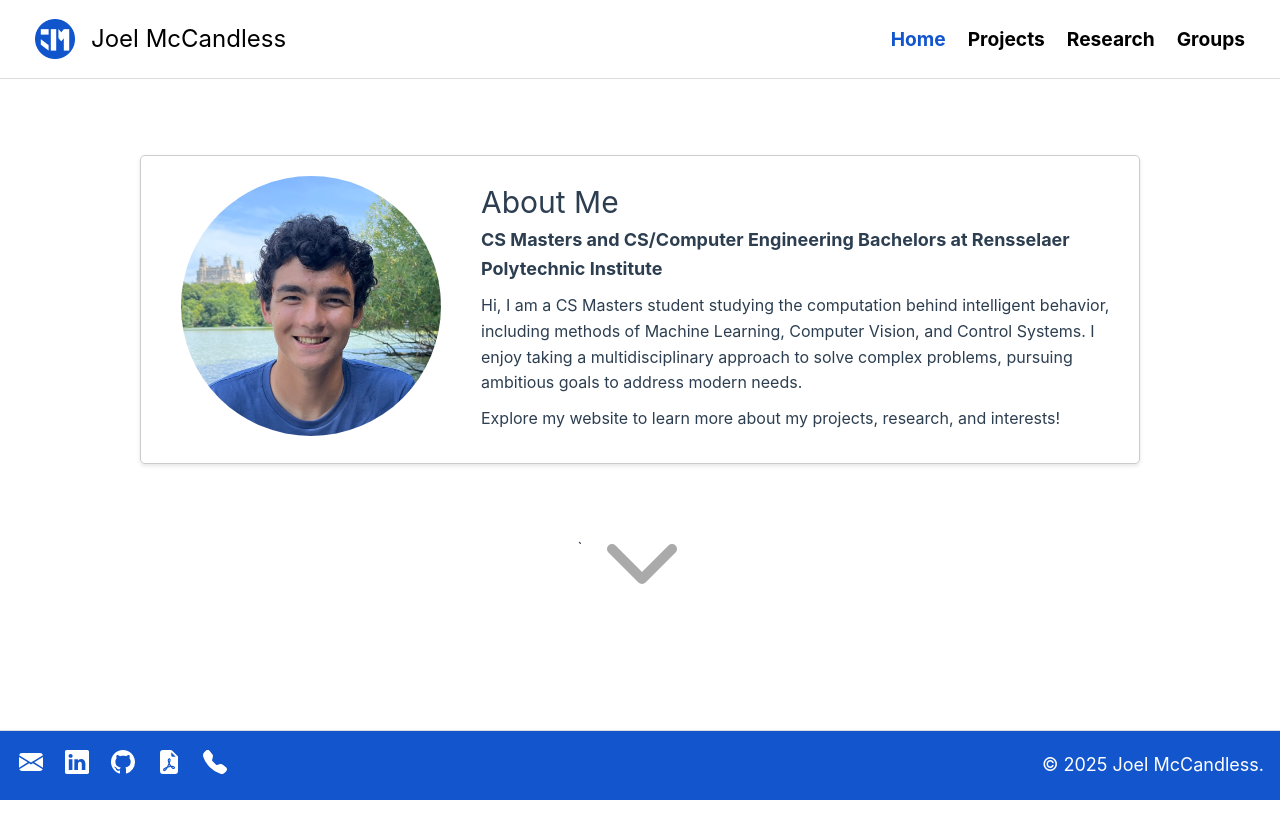
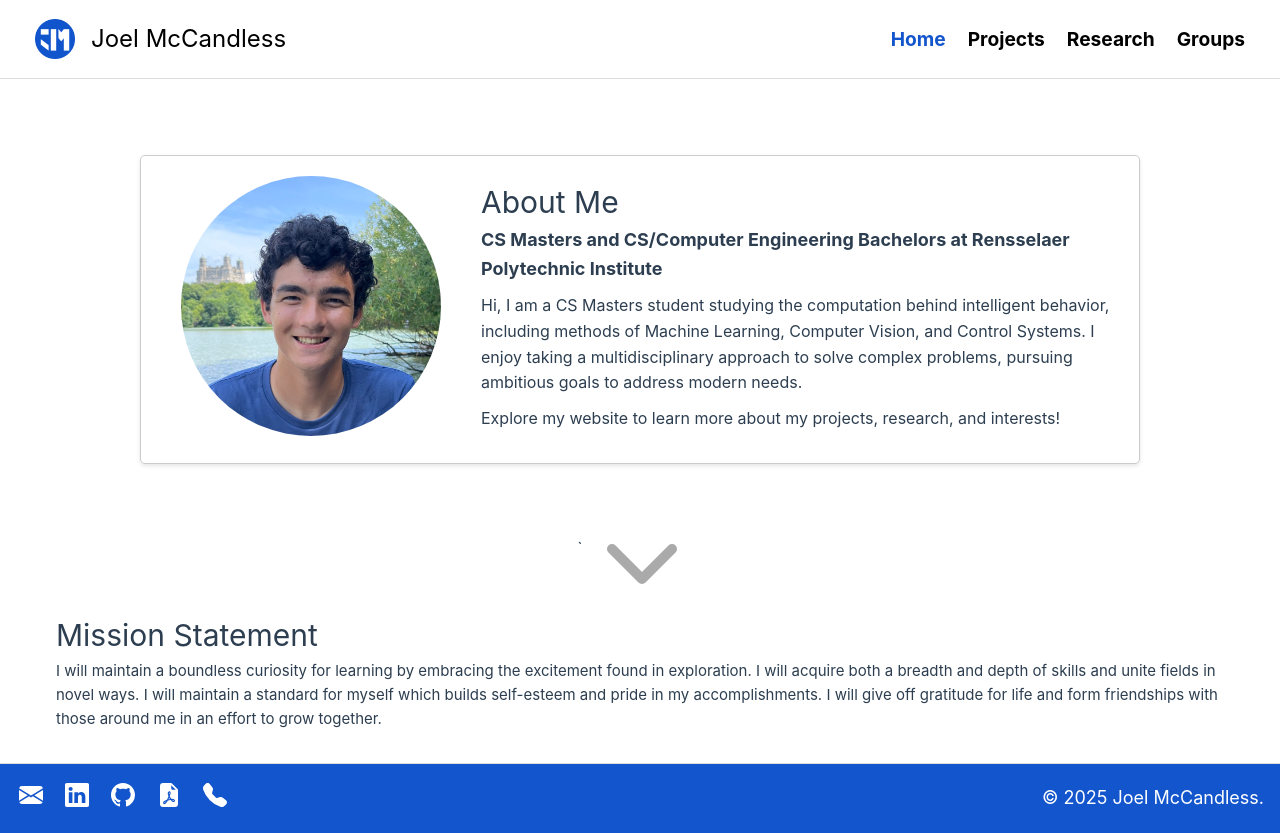
Before and after one commit to jmccand/jmccand.github.io, a Vue app: page / in a window 1280 px wide. Before the commit the page ends 800 px from the top, so only its background shows below. Built offline with nearby package versions, Linux system fonts and the light colour scheme.

Commit message:
change margin to auto to center

```diff
--- a/src/views/HomeView.vue
+++ b/src/views/HomeView.vue
@@ -30,6 +30,12 @@
         </svg>
       </div>
     </div>
+    <div class="flex-row">
+      <div class="mission">
+        <h1>Mission Statement</h1>
+        I will maintain a boundless curiosity for learning by embracing the excitement found in exploration. I will acquire both a breadth and depth of skills and unite fields in novel ways. I will maintain a standard for myself which builds self-esteem and pride in my accomplishments. I will give off gratitude for life and form friendships with those around me in an effort to grow together.
+      </div>
+    </div>
   </main>
 </template>
 
@@ -50,7 +56,7 @@
     border-radius: 5px;
     box-shadow: 0 2px 4px rgba(0, 0, 0, 0.1);
     gap: 20px;
-    margin: 60px 0 0 0;
+    margin: 60px auto 0 auto;
     max-width: 1000px;
   }
 
```
